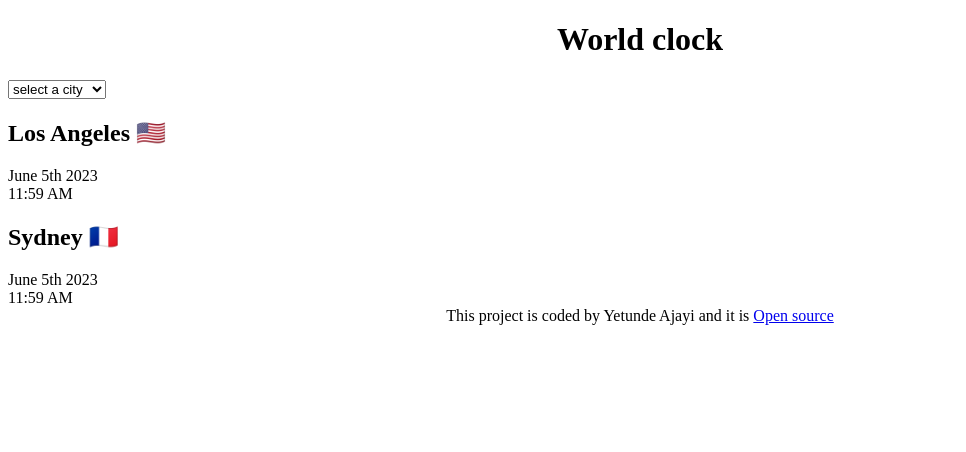
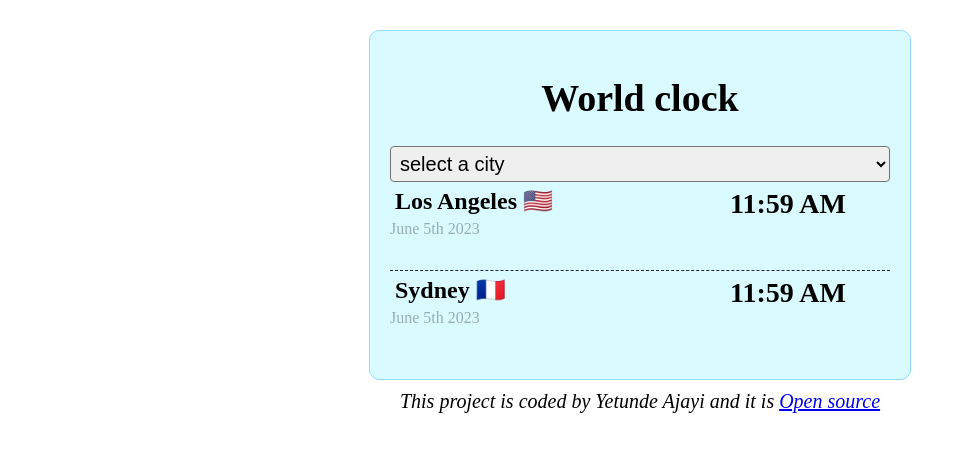
Before and after one commit to olayemiajayi/world-clock-challenge, a plain HTML site: page index.html in a window 1280 px wide. Shown: the whole page, without its empty margins (0-966 px from the left). Drawn offline with Linux system fonts and the light colour scheme.

Commit message:
Added the css

```diff
--- a/index.html
+++ b/index.html
@@ -8,6 +8,7 @@
     <title>World clock</title>
   </head>
   <body>
+    <div class="container">
       <h1>World clock</h1>
       <select>
         <option value="">select a city</option>
@@ -20,10 +21,12 @@
         <div class="date">June 5th 2023</div>
         <div class="time">11:59 AM</div>
       </div>
+
       <div class="city">
         <h2>Sydney 🇫🇷</h2>
         <div class="date">June 5th 2023</div>
         <div class="time">11:59 AM</div>
+      </div>
     </div>
     <footer>
       This project is coded by Yetunde Ajayi and it is
--- a/source/src.css
+++ b/source/src.css
@@ -1,6 +1,48 @@
 h1 {
   text-align: center;
+  font-size: 38px;
 }
 footer {
   text-align: center;
+  padding: 10px;
+  font-size: 20px;
+  font-family: "Times New Roman", Times, serif;
+  font-style: italic;
 }
+h2 {
+  margin: 0;
+  padding: 5px;
+}
+.container {
+  max-width: 500px;
+  margin: 0 auto;
+  margin-top: 30px;
+  background-color: #d9faff;
+  padding: 20px;
+  border: 1px solid #93deff;
+  border-radius: 10px;
+}
+select {
+  display: block;
+  width: 100%;
+  font-size: 20px;
+  border-radius: 4px;
+  padding: 5px;
+}
+.city {
+  border-bottom: 1px dashed #272343;
+}
+.city:last-child {
+  border: none;
+}
+
+.time {
+  position: relative;
+  bottom: 50px;
+  margin-left: 340px;
+  font-size: 28px;
+  font-weight: bold;
+}
+.date {
+  opacity: 0.3;
+}
```
Lines whose indentation alone changed are shown as unchanged.
